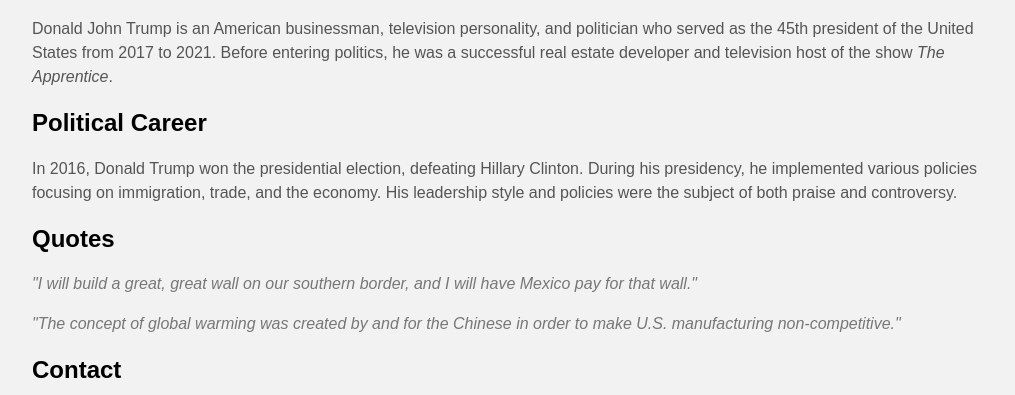
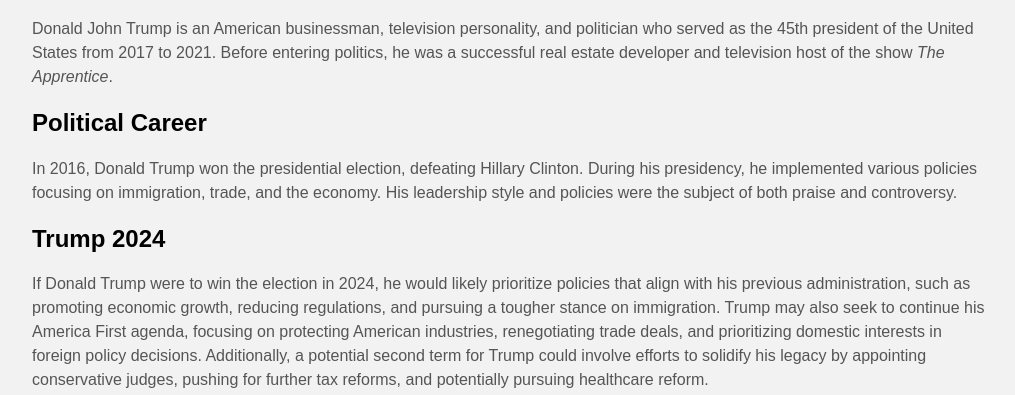
Before and after one commit to 00145711/semesterproject.github.io, a plain HTML site: page index.html in a window 1280 px wide. Shown: the part 455-850 px from the top of the page, without its empty margins (128-1143 px from the left). Drawn offline with Linux system fonts and the light colour scheme.

Commit message:
Update index.html

```diff
--- a/index.html
+++ b/index.html
@@ -65,9 +65,8 @@
     <h2>Political Career</h2>
     <p>In 2016, Donald Trump won the presidential election, defeating Hillary Clinton. During his presidency, he implemented various policies focusing on immigration, trade, and the economy. His leadership style and policies were the subject of both praise and controversy.</p>
 
-    <h2>Quotes</h2>
-    <p class="quote">"I will build a great, great wall on our southern border, and I will have Mexico pay for that wall."</p>
-    <p class="quote">"The concept of global warming was created by and for the Chinese in order to make U.S. manufacturing non-competitive."</p>
+    <h2>Trump 2024</h2>
+    <p>If Donald Trump were to win the election in 2024, he would likely prioritize policies that align with his previous administration, such as promoting economic growth, reducing regulations, and pursuing a tougher stance on immigration. Trump may also seek to continue his America First agenda, focusing on protecting American industries, renegotiating trade deals, and prioritizing domestic interests in foreign policy decisions. Additionally, a potential second term for Trump could involve efforts to solidify his legacy by appointing conservative judges, pushing for further tax reforms, and potentially pursuing healthcare reform.</p>
 
     <h2>Contact</h2>
     <p>If you would like to contact Donald Trump, you can reach out to his official website: <a class="contact-link" href="https://www.donaldjtrump.com/">www.donaldjtrump.com</a>.</p>
```
